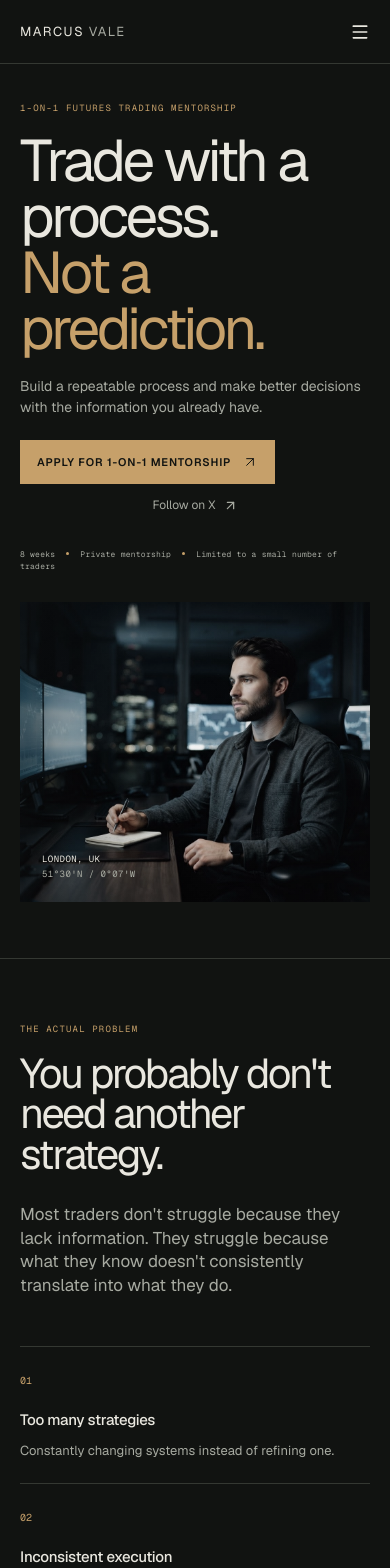
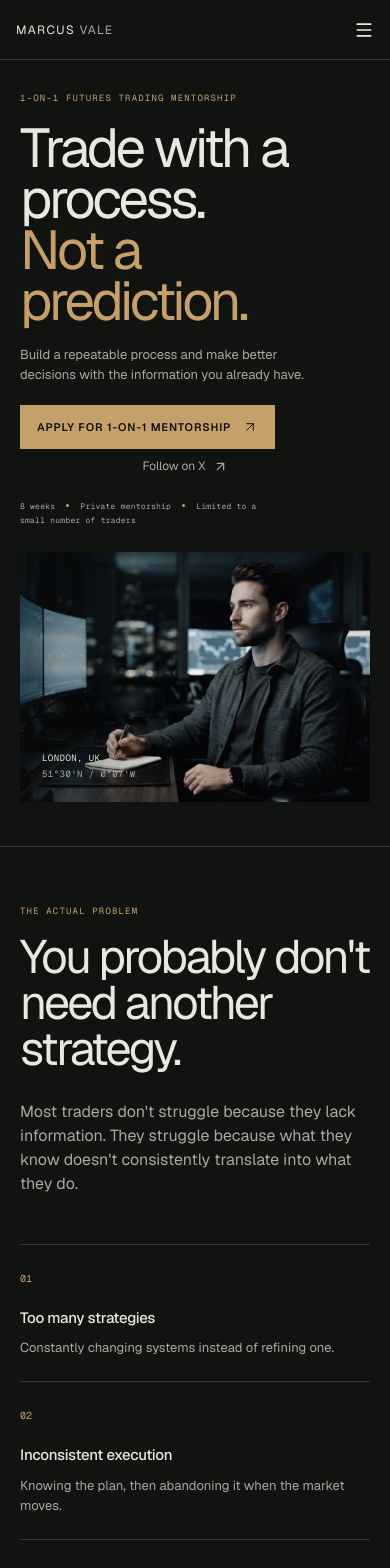
Before and after one commit to blueskyenterprisesinc05-png/marcus-vale-mentorship, a Next.js app: page / in a window 390 px wide. Shown: the top 1568 px of the page. Built offline with nearby package versions, Linux system fonts and the light colour scheme.

Commit message:
feat: enhance responsive design for mobile view adjustments
Co-authored-by: blueskyenterprisesinc05-png <280827156+blueskyenterprisesinc05-png@users.noreply.github.com>

```diff
--- a/app/globals.css
+++ b/app/globals.css
@@ -49,7 +49,66 @@ h1, h2, h3, p { margin: 0; } h1, h2 { font-weight: 400; letter-spacing: -.055em;
 .mobile-drawer .apply-link { justify-content: center; margin-top: 18px; border: 0; color: #111311; }
 .mobile-drawer-close { position: absolute; top: 18px; right: 20px; display: inline-flex; align-items: center; justify-content: center; border: 0; background: transparent; color: var(--ink); cursor: pointer; }
 .mobile-apply { display: none; }
-@media (max-width: 800px) { .mobile-apply { position: fixed; right: 16px; bottom: 16px; left: 16px; z-index: 10; display: flex; justify-content: center; box-shadow: 0 8px 24px rgba(0,0,0,.24); } }
+@media (max-width: 800px) { .mobile-apply { position: fixed; right: 16px; bottom: calc(16px + env(safe-area-inset-bottom)); left: 16px; z-index: 10; display: flex; justify-content: center; box-shadow: 0 8px 24px rgba(0,0,0,.24); } }
+@media (max-width: 800px) {
+  .site-header { height: 60px; padding-inline: 16px; }
+  .wordmark { font-size: 12px; }
+  .hero { padding: 32px 16px 44px; gap: 24px; }
+  .hero-copy { max-width: 330px; }
+  h1 { max-width: 290px; font-size: clamp(2.75rem, 14vw, 4.5rem); line-height: .94; }
+  .hero-lede { max-width: 300px; margin-top: 18px; font-size: 13px; line-height: 1.55; }
+  .hero-actions { margin-top: 20px; gap: 8px; }
+  .hero-meta { max-width: 260px; margin-top: 24px; line-height: 1.8; }
+  .hero-image-wrap { min-height: 250px; }
+  .section-pad { padding: 58px 16px; }
+  .split-heading, .process, .fit, .about, .review, .offer, .faq { display: block; }
+  .split-heading h2, .section-intro h2, .process-head h2, .fit-head h2, .about-copy h2, .review-heading h2, .offer-copy h2, .application-heading h2, .faq-heading h2 { font-size: clamp(2.35rem, 12vw, 3.6rem); line-height: .98; }
+  .large-copy { font-size: 16px; line-height: 1.5; }
+  .principles { grid-template-columns: 1fr; margin-top: 44px; }
+  .principle, .principle:not(:first-child) { min-height: 0; padding: 18px 0 22px; border-right: 0; }
+  .principle h3 { margin: 20px 0 8px; }
+  .process-list { margin-top: 36px; }
+  .process-item { gap: 14px; padding: 19px 0; }
+  .process-item p { max-width: 250px; }
+  .fit-columns { gap: 22px; margin-top: 40px; }
+  .fit-column { padding: 18px 0; }
+  .fit-column p { margin-top: 15px; font-size: 13px; line-height: 1.5; }
+  .week-list { margin-top: 44px; }
+  .week { grid-template-columns: 1fr; gap: 9px; padding: 20px 0; }
+  .week h3 { font-size: 18px; }
+  .week p { margin-top: 7px; }
+  .included { margin-top: 58px; }
+  .included-grid { grid-template-columns: 1fr; }
+  .included-grid > div { min-height: 0; padding: 16px 0; }
+  .included-grid h3 { margin-top: 14px; }
+  .about-image { min-height: 330px; }
+  .about-copy { margin-top: 40px; }
+  .about-copy h2 { margin-bottom: 24px; }
+  .about-meta { gap: 16px; margin-top: 34px; }
+  .review-card { margin-top: 34px; padding: 20px; }
+  .review-grid { grid-template-columns: 1fr; gap: 22px; padding: 22px 0; }
+  .review-grid label:not(:first-child) { margin-top: 18px; }
+  .proof-grid { gap: 32px; margin-top: 38px; }
+  .price-card { margin-top: 32px; padding: 22px; }
+  .price-card strong { font-size: 42px; }
+  .price-card ul { grid-template-columns: 1fr; gap: 10px; margin: 22px 0 24px; }
+  .application { padding-top: 52px; padding-bottom: 52px; }
+  .application-form { margin-top: 32px; }
+  .form-grid label { padding: 16px 0 18px; }
+  .form-grid input, .form-grid textarea, .form-grid select { min-height: 48px; font-size: 16px; }
+  .form-grid textarea { min-height: 96px; }
+  .faq summary { min-height: 58px; gap: 14px; font-size: 14px; line-height: 1.45; }
+  .faq summary svg { flex: none; }
+  .faq details p { padding-right: 8px; font-size: 13px; }
+  .final-cta { padding: 78px 16px; }
+  .site-footer { padding: 22px 16px 30px; flex-wrap: wrap; }
+  .site-footer p { width: 100%; margin-left: 0; }
+}
+@media (max-width: 800px) and (min-width: 340px) {
+  .hero { padding-inline: 20px; }
+  .section-pad { padding-inline: 20px; }
+  .final-cta { padding-inline: 20px; }
+}
 .form-label-desktop, .form-label-mobile { font-weight: 400; }.form-label-mobile { display: none; }
 @media (max-width: 800px) { .application { display: block; padding-top: 56px; padding-bottom: 56px; }.application-heading p { margin-top: 20px; font-size: 13px; line-height: 1.5; }.application-form { margin-top: 42px; }.form-grid { gap: 0; }.form-grid label { gap: 9px; padding: 17px 0 19px; font-size: 9px; }.form-grid label span { font-size: 14px; }.form-label-desktop { display: none; }.form-label-mobile { display: inline; }.form-grid input, .form-grid textarea, .form-grid select { min-height: 44px; padding: 9px 0; font-size: 13px; }.form-grid textarea { min-height: 78px; }.submit-button { width: 100%; justify-content: center; margin-top: 24px; } }
 @media (prefers-reduced-motion: reduce) { html { scroll-behavior: auto; } *, *:before, *:after { transition: none !important; animation: none !important; } }
```
